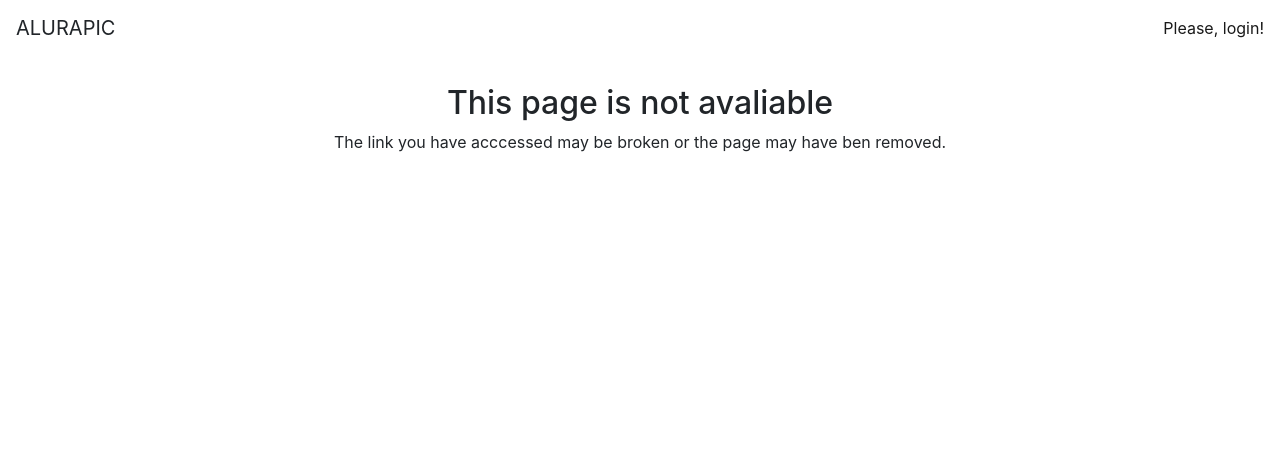
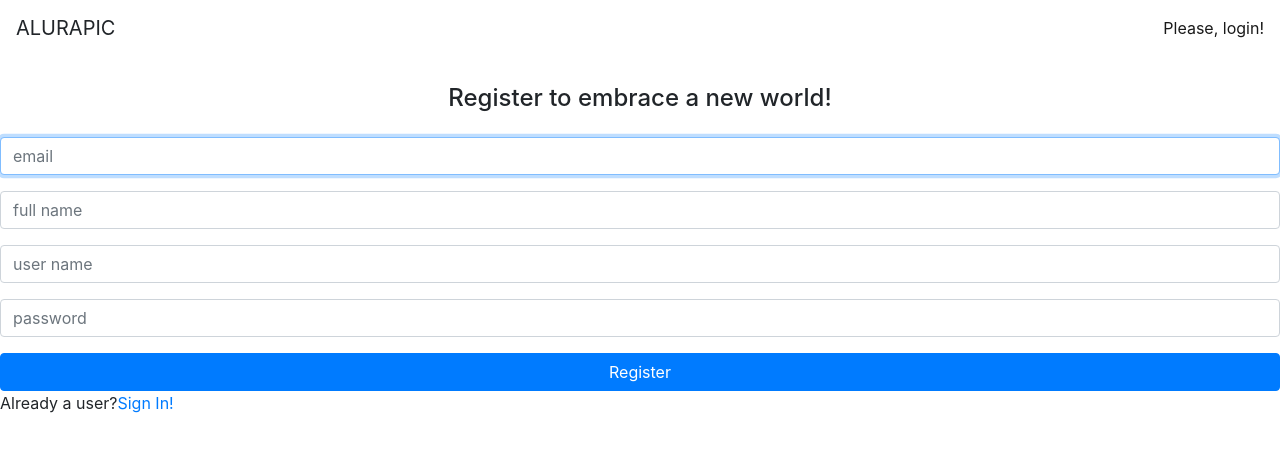
Before and after one commit to ricardoub/estudos-angular-alura-alurapic-app, an Angular app: page /signup in a window 1280 px wide. Shown: the top 452 px of the page. Built offline with nearby package versions, Linux system fonts and the light colour scheme.

Commit message:
p2-aula04-02 compoennte de registro

```diff
--- a/src/app/app.routing.module.ts
+++ b/src/app/app.routing.module.ts
@@ -7,12 +7,18 @@
 import { PhotoListResolver } from './photos/photo-list/photo-list.resolver';
 import { SignInComponent } from './home/signin/signin.component';
 import { AuthGuard } from './core/auth/auth.guard';
+import { SignUpComponent } from './home/signup/signup.component';
 
 const routes: Routes = [
     {
         path: '',
         component: SignInComponent,
         canActivate: [ AuthGuard ]
+    },
+    {
+        path: 'signup',
+        component: SignUpComponent
+
     },
     {
         path: 'user/:userName',
--- /dev/null
+++ b/src/app/home/signup/signup.component.html
@@ -0,0 +1,23 @@
+<h4 class="text-center"> Register to embrace a new world!</h4>
+
+<form class="form mt-4">
+    <div class="form-group">
+        <input  placeholder="email" class="form-control" autofocus >
+    </div>
+
+    <div class="form-group">
+        <input placeholder="full name" class="form-control">
+    </div>
+
+    <div class="form-group">
+        <input placeholder="user name" class="form-control">
+    </div>
+
+    <div class="form-group">
+        <input type="password" placeholder="password" class="form-control">
+    </div>
+
+    <button class="btn btn-primary btn-block">Register</button>
+
+    <p>Already a user?<a [routerLink]="['']">Sign In!</a></p>
+</form>
--- /dev/null
+++ b/src/app/home/signup/signup.component.ts
@@ -0,0 +1,6 @@
+import { Component } from '@angular/core';
+
+@Component({
+    templateUrl: './signup.component.html'
+})
+export class SignUpComponent { }
```
Also changed, not shown: src/app/home/home.module.ts (+5 -2 lines).
